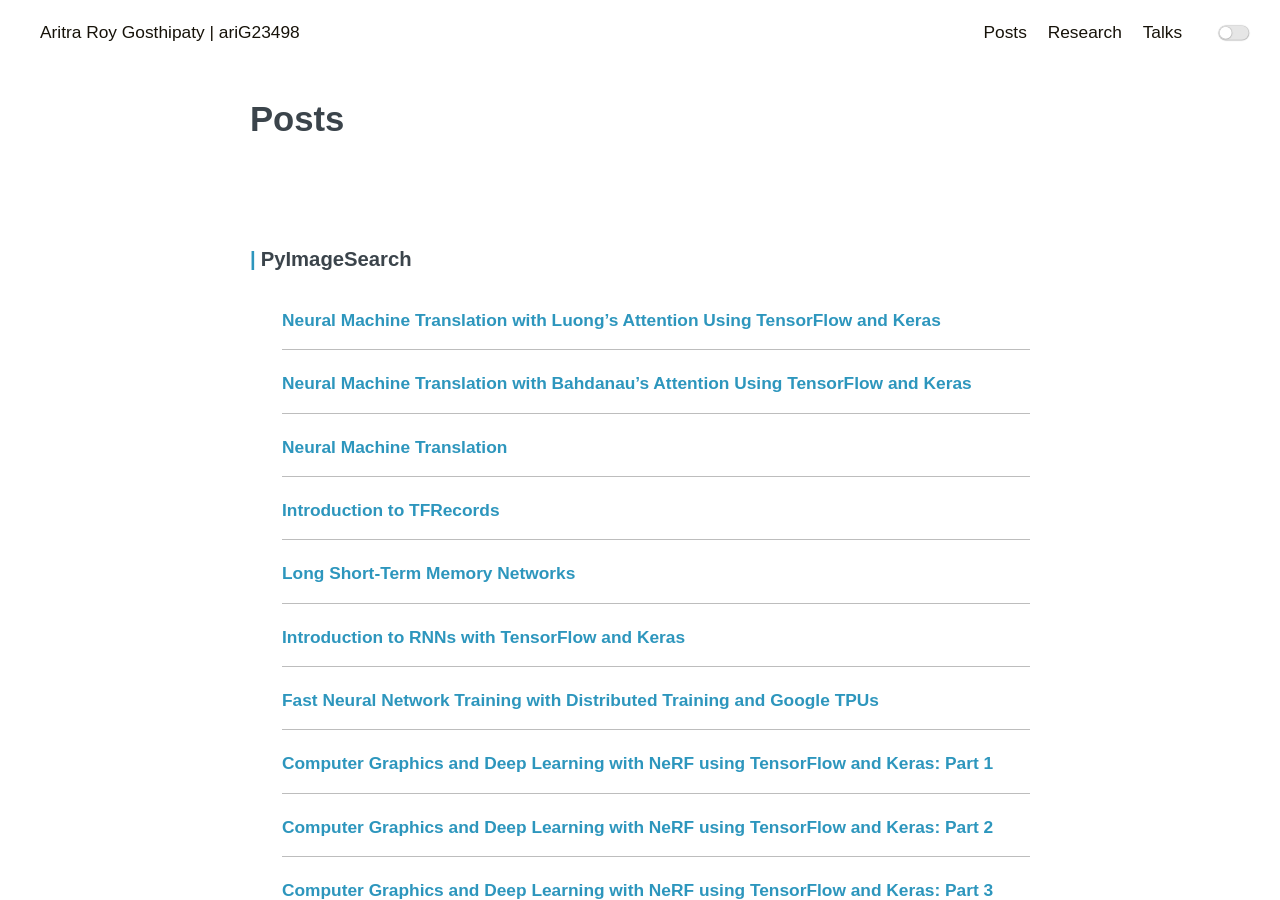
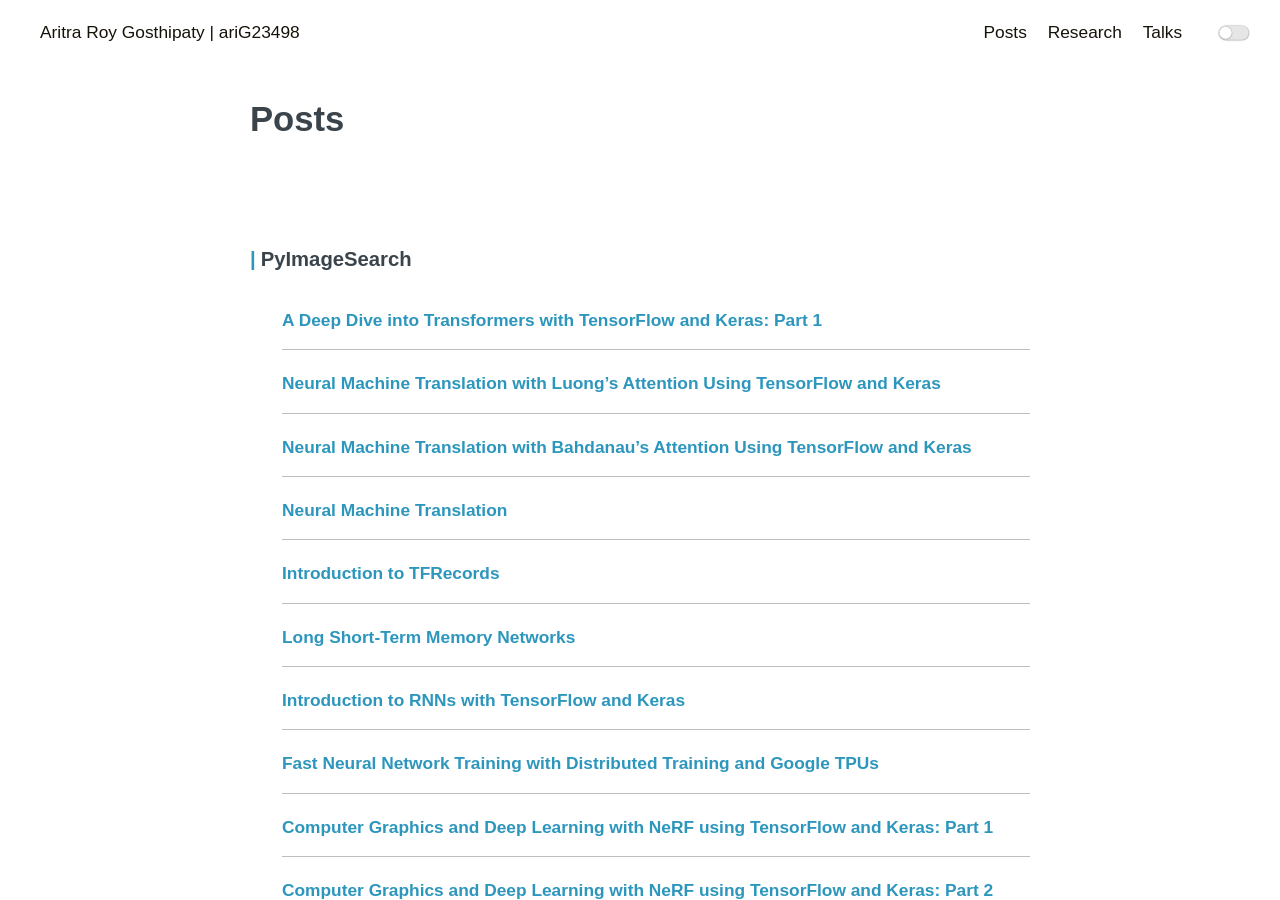
Before and after one commit to ariG23498/ariG23498.github.io, a Jekyll site: the page built from blogs.md, in a window 1280 px wide and 900 px high. Built offline with Jekyll 4.4.1, drawn with Linux system fonts in a browser that asks for light colours.

Commit message:
Update blogs.md

```diff
--- a/blogs.md
+++ b/blogs.md
@@ -9,6 +9,9 @@ permalink: /posts
     <div class="post-wrap archive">
 
         <h3>PyImageSearch</h3>
+        <article class="archive-item">
+                <a class="archive-item-link" href="https://pyimagesearch.com/2022/09/05/a-deep-dive-into-transformers-with-tensorflow-and-keras-part-1/" target="_blank" rel="noopener noreferrer">A Deep Dive into Transformers with TensorFlow and Keras: Part 1</a>
+        </article>
         <article class="archive-item">
                 <a class="archive-item-link" href="https://pyimagesearch.com/2022/08/29/neural-machine-translation-with-luongs-attention-using-tensorflow-and-keras/" target="_blank" rel="noopener noreferrer">Neural Machine Translation with Luong’s Attention Using TensorFlow and Keras</a>
         </article>
```
